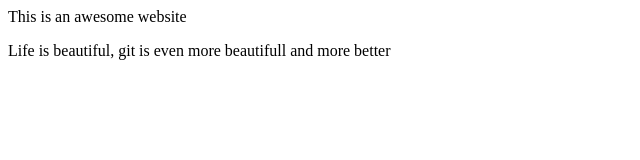
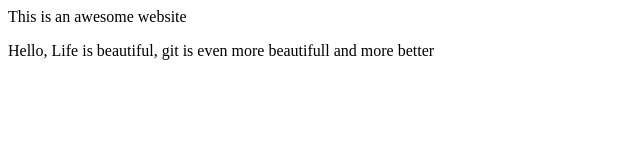
Before and after one commit to emmanita20/MydemoWebsite, a plain HTML site: page index.html in a window 1280 px wide. Shown: the full height of the page, 0-640 px from the left. Drawn offline with Linux system fonts and the light colour scheme.

Commit message:
added a hello to the <p> tag

```diff
--- a/index.html
+++ b/index.html
@@ -6,6 +6,7 @@ This is a sample website
 This is an awesome website
 </head>
 <p>
-Life is beautiful, git is even more beautifull and more better
+Hello, Life is beautiful, git is even more beautifull and more better
 </p>
+
 </html>
```
